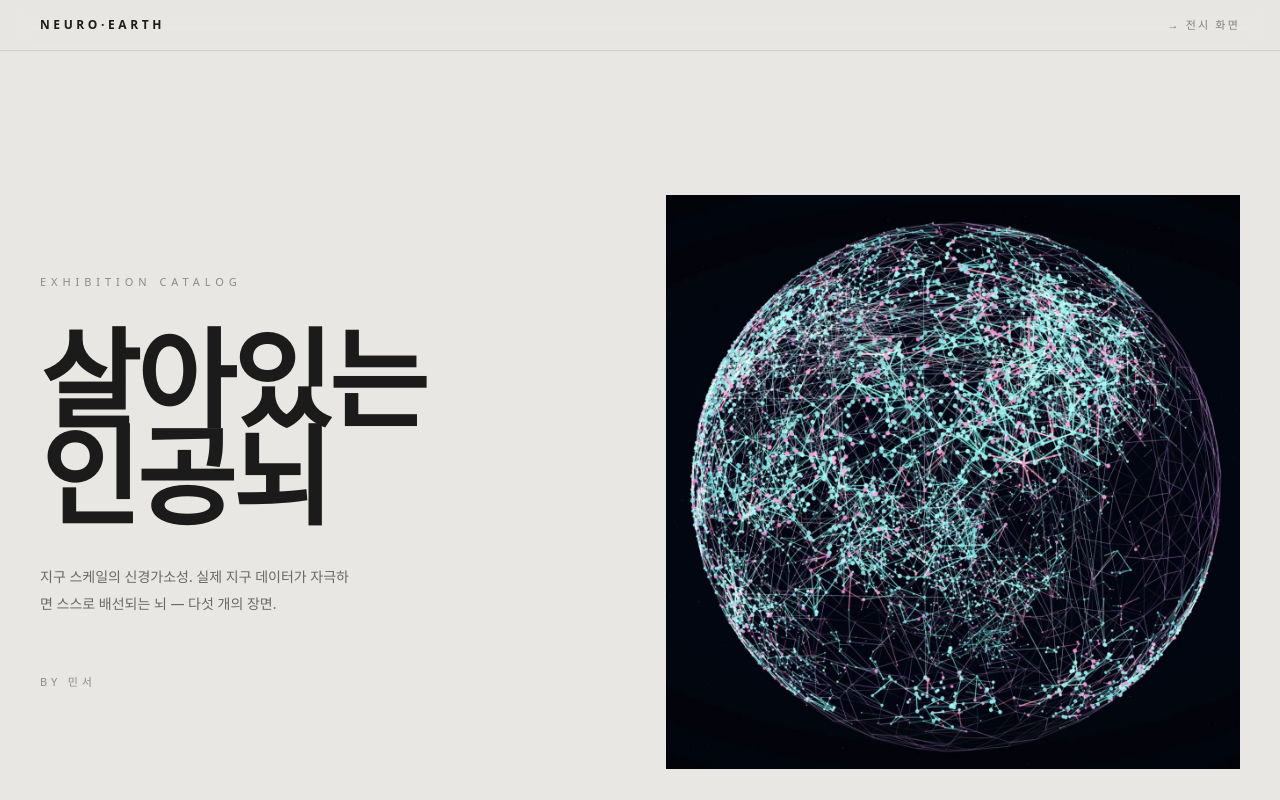
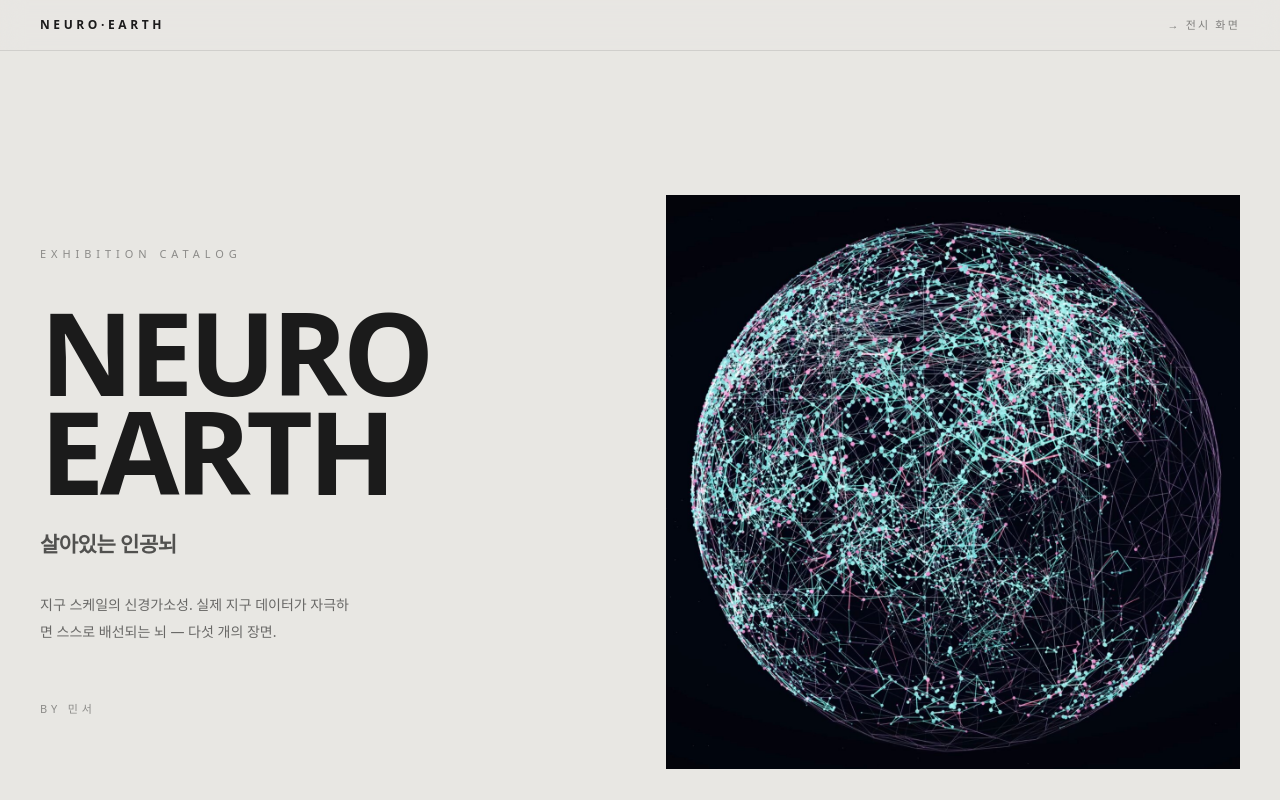
Before and after one commit to youminseo53-0503/neuro-earth, a Next.js app: page /guide in a window 1280 px wide. Shown: the top 800 px of the page. Built offline with nearby package versions, Linux system fonts and the light colour scheme.

Commit message:
feat(guide): 표지 제목 NEURO·EARTH로 교체, '살아있는 인공뇌'는 부제로 #129

```diff
--- a/src/app/guide/page.tsx
+++ b/src/app/guide/page.tsx
@@ -51,12 +51,13 @@ export default function GuidePage() {
       <section className="mx-auto grid max-w-[1280px] items-center gap-12 px-6 pt-24 pb-28 sm:px-10 sm:pt-36 sm:pb-40 lg:grid-cols-[1fr_1.05fr] lg:gap-20">
         <div>
           <p className="mb-10 text-[11px] font-medium tracking-[0.45em] text-black/40">EXHIBITION CATALOG</p>
-          <h1 className="text-[clamp(46px,8.5vw,108px)] font-black leading-[0.9] tracking-[-0.03em]">
-            살아있는
+          <h1 className="text-[clamp(48px,9vw,116px)] font-black leading-[0.86] tracking-[-0.04em]">
+            NEURO
             <br />
-            인공뇌
+            EARTH
           </h1>
-          <p className="mt-10 max-w-[40ch] text-[14px] leading-[1.9] text-black/55">
+          <p className="mt-7 text-[clamp(15px,2.4vw,21px)] font-bold tracking-tight text-black/65">살아있는 인공뇌</p>
+          <p className="mt-8 max-w-[40ch] text-[14px] leading-[1.9] text-black/55">
             지구 스케일의 신경가소성. 실제 지구 데이터가 자극하면 스스로 배선되는 뇌 — 다섯 개의 장면.
           </p>
           <p className="mt-14 text-[11px] tracking-[0.35em] text-black/40">BY 민서</p>
```
